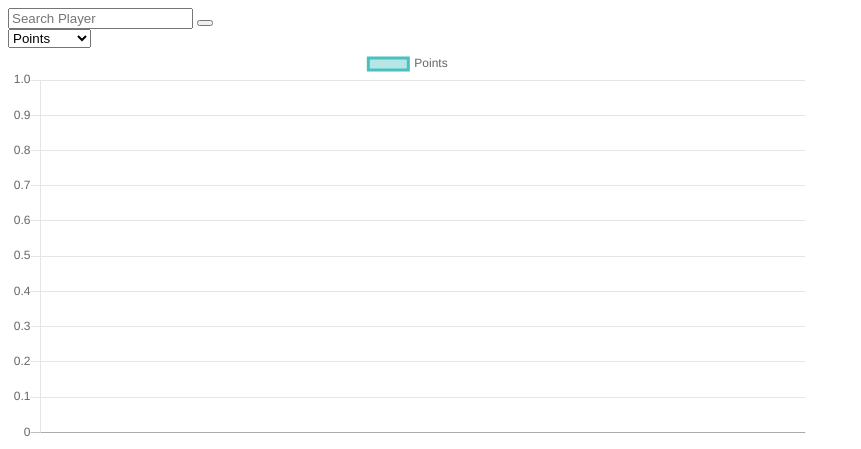
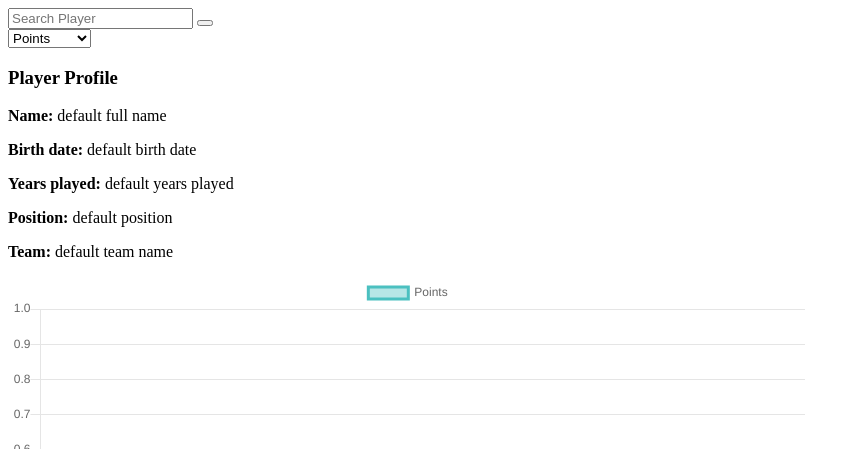
Before and after one commit to Jason5394/NBA-Data-Visualization, a Python web app: template templates/index.html in a window 1280 px wide. Shown: the top 449 px of the page, without its empty margins (0-861 px from the left). Run offline with Jinja, Linux system fonts and the light colour scheme; the template is opened without the code that fills it, so the values that code supplies are empty; some libraries are stand-ins or nearby versions.

Commit message:
- add player profile html skeleton - fix bug where null values were throwing exceptions - fix bug of 404 errors not sending proper message

```diff
--- a/static/js/playerchart.js
+++ b/static/js/playerchart.js
@@ -6,6 +6,7 @@ window.onload = function() {
 
 var shooting_stats;
 var player_stats;
+var player_profile;
 
 //stats dropdown jQuery object
 var statsselection = $("#statsselection");
@@ -13,6 +14,9 @@ var curstatsselection = statsselection.find("option:selected");
 
 //search button object
 var playersearch = $("form.searchbtn");
+
+var playerprofile = $("#playerprofile > .profileentry");
+this.console.log(playerprofile);
 
 // get chart canvas
 var ctx_stats = $("#line_chart")[0].getContext("2d");
@@ -130,7 +134,12 @@ function updateLineChart(chart, curselected) {
   chart.update();
 }
 
-//function to request player stats
+function updatePlayerProfile() {
+
+}
+
+//functions to request from API after player is searched for
+
 function getPlayerStats(ctx) {
   console.log("get request: " + urls.player_stats);
   var player = ctx.find("input").val();
@@ -159,6 +168,19 @@ function getShootingSplits(ctx) {
   })
 }
 
+function getPlayerProfile(ctx) {
+  console.log("get request: " + urls.player_stats);
+  var player = ctx.find("input").val();
+  var jqxhr = $.get(urls.player_stats, {"player": player}, function(res) {
+      console.log(res);
+      player_profile = res; //set player_stats object
+      updatePlayerProfile();
+  }, "json")
+  .fail(function(data) {
+      console.log(data.message);
+  })
+}
+
 //event handler for stats dropdown
 statsselection.on("change", function(){
     curstatsselection = $(this).find("option:selected");
@@ -169,12 +191,11 @@ statsselection.on("change", function(){
 playersearch.on("submit", function (e) {
   getPlayerStats($(this));
   getShootingSplits($(this));
+  getPlayerProfile($(this));
   e.preventDefault();
 });
 
 //Initialize default values for charts
-//line_chart.data.datasets[0].label = curstatsselection;
-//line_chart.update();
 updateLineChart(line_chart, curstatsselection);
 
 }
--- a/templates/index.html
+++ b/templates/index.html
@@ -9,6 +9,7 @@
         var urls = {
             "shooting_splits" : "{{ url_for('main.shooting_splits') }}",
             "player_stats" : "{{ url_for('main.player_stats') }}",
+            "player_summary" : "{{ url_for('main.player_summary') }}",
         };
     </script>
 </head>
@@ -32,6 +33,24 @@
     <option value="BLK">Blocks</option>
 </select>
 
+<div id="playerprofile">
+    <h3>Player Profile</h3>
+    <p class="profileentry"><strong>Name: </strong>
+        default full name
+    </p>
+    <p class="profileentry"><strong>Birth&nbsp;date: </strong>
+        default birth date
+    </p>
+    <p class="profileentry"><strong>Years&nbsp;played: </strong>
+        default years played
+    </p>
+    <p class="profileentry"><strong>Position: </strong>
+        default position
+    </p>
+    <p class="profileentry"><strong>Team: </strong>
+        default team name
+    </p>
+</div>
 <canvas id="line_chart" width="800" height="400"></canvas>
 <canvas id="shooting_chart" width="800" height="400"></canvas>
 <script src="static/js/playerchart.js"></script>
```
Also changed, not shown: dataformatting.py (+11 -2 lines), playerstats.py (+11 -7 lines), nba_cache.sqlite.
